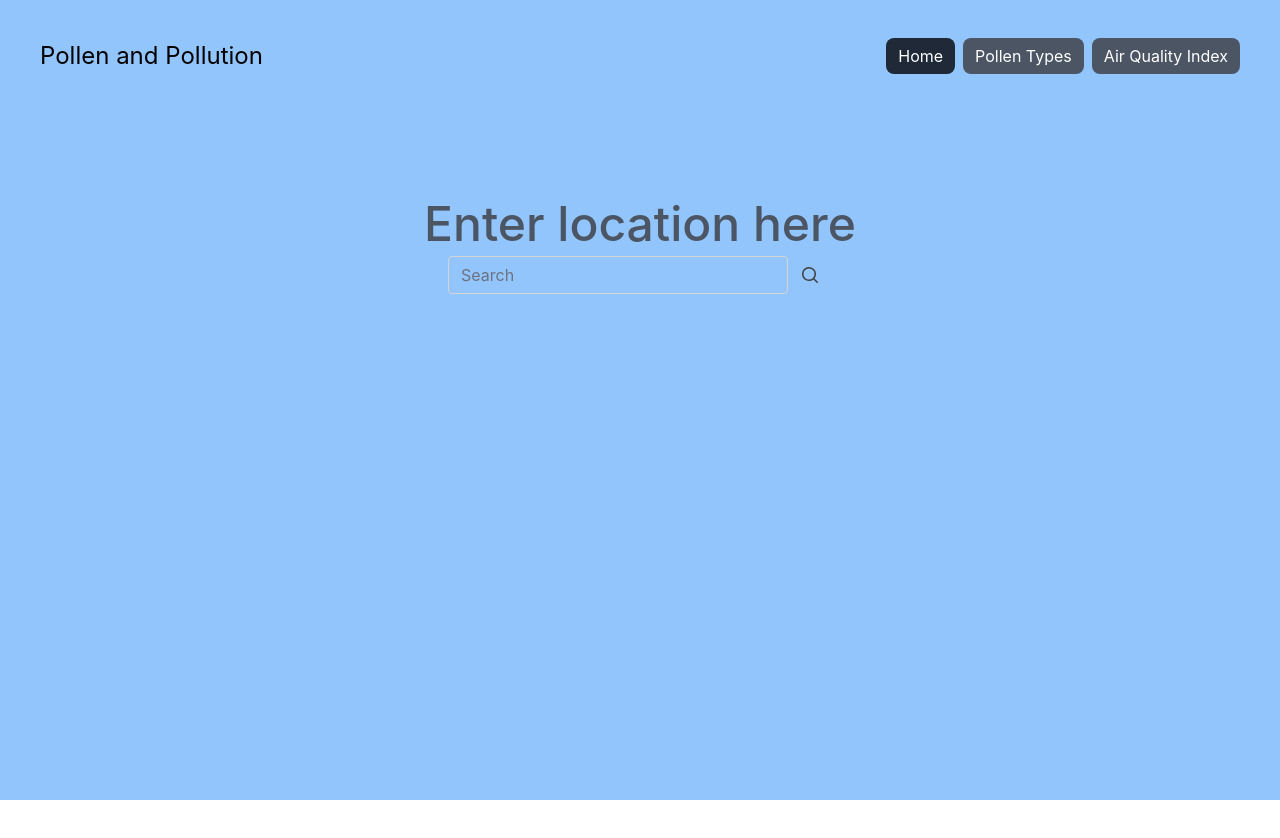
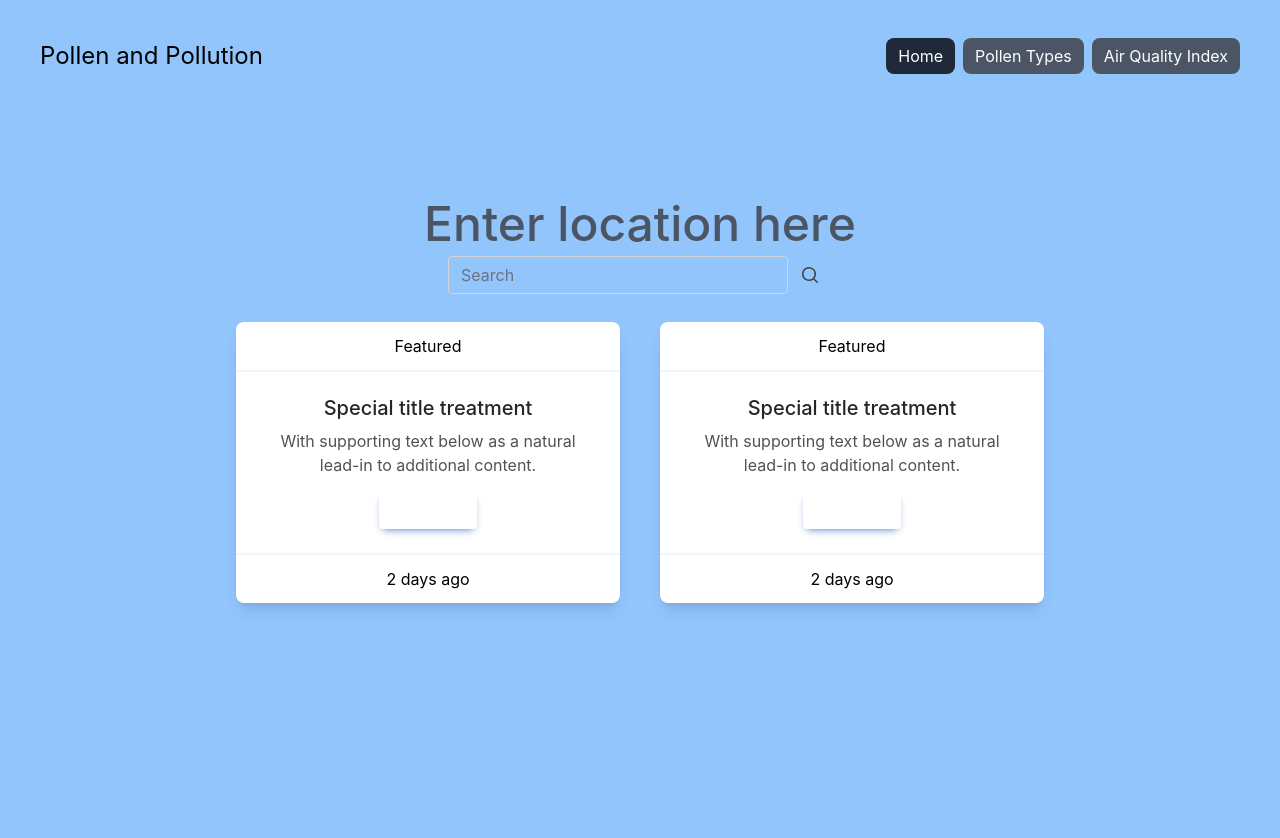
Before and after one commit to Pollon-Pollution-Organisation/pollen-and-pollution, a React (Create React App) app: page /#/ in a window 1280 px wide. Shown: the top 838 px of the page. Before the commit the page ends 800 px from the top, so only its background shows below. Built offline with nearby package versions, Linux system fonts and the light colour scheme; no server answers; the HTML template or start-up script is replaced by a standard one.

Commit message:
Cards Added

```diff
--- a/src/components/Home/Home.js
+++ b/src/components/Home/Home.js
@@ -58,6 +58,67 @@ export default function Home() {
                             </div>
                         </div>
 
+                        <div class="flex justify-center">
+                            <div
+                                class="block max-w-sm rounded-lg bg-white text-center shadow-lg dark:bg-neutral-700 mx-5">
+                                <div
+                                    class="border-b-2 border-neutral-100 py-3 px-6 dark:border-neutral-600 dark:text-neutral-50">
+                                    Featured
+                                </div>
+                                <div class="p-6">
+                                    <h5
+                                        class="mb-2 text-xl font-medium leading-tight text-neutral-800 dark:text-neutral-50">
+                                        Special title treatment
+                                    </h5>
+                                    <p class="mb-4 text-base text-neutral-600 dark:text-neutral-200">
+                                        With supporting text below as a natural lead-in to additional
+                                        content.
+                                    </p>
+                                    <button
+                                        type="button"
+                                        class="inline-block rounded bg-primary px-6 pt-2.5 pb-2 text-xs font-medium uppercase leading-normal text-white shadow-[0_4px_9px_-4px_#3b71ca] transition duration-150 ease-in-out hover:bg-primary-600 hover:shadow-[0_8px_9px_-4px_rgba(59,113,202,0.3),0_4px_18px_0_rgba(59,113,202,0.2)] focus:bg-primary-600 focus:shadow-[0_8px_9px_-4px_rgba(59,113,202,0.3),0_4px_18px_0_rgba(59,113,202,0.2)] focus:outline-none focus:ring-0 active:bg-primary-700 active:shadow-[0_8px_9px_-4px_rgba(59,113,202,0.3),0_4px_18px_0_rgba(59,113,202,0.2)]"
+                                        data-te-ripple-init
+                                        data-te-ripple-color="light">
+                                        Button
+                                    </button>
+                                </div>
+                                <div
+                                    class="border-t-2 border-neutral-100 py-3 px-6 dark:border-neutral-600 dark:text-neutral-50">
+                                    2 days ago
+                                </div>
+                            </div>
+
+                            <div
+                                class="block max-w-sm rounded-lg bg-white text-center shadow-lg dark:bg-neutral-700 mx-5">
+                                <div
+                                    class="border-b-2 border-neutral-100 py-3 px-6 dark:border-neutral-600 dark:text-neutral-50">
+                                    Featured
+                                </div>
+                                <div class="p-6">
+                                    <h5
+                                        class="mb-2 text-xl font-medium leading-tight text-neutral-800 dark:text-neutral-50">
+                                        Special title treatment
+                                    </h5>
+                                    <p class="mb-4 text-base text-neutral-600 dark:text-neutral-200">
+                                        With supporting text below as a natural lead-in to additional
+                                        content.
+                                    </p>
+                                    <button
+                                        type="button"
+                                        class="inline-block rounded bg-primary px-6 pt-2.5 pb-2 text-xs font-medium uppercase leading-normal text-white shadow-[0_4px_9px_-4px_#3b71ca] transition duration-150 ease-in-out hover:bg-primary-600 hover:shadow-[0_8px_9px_-4px_rgba(59,113,202,0.3),0_4px_18px_0_rgba(59,113,202,0.2)] focus:bg-primary-600 focus:shadow-[0_8px_9px_-4px_rgba(59,113,202,0.3),0_4px_18px_0_rgba(59,113,202,0.2)] focus:outline-none focus:ring-0 active:bg-primary-700 active:shadow-[0_8px_9px_-4px_rgba(59,113,202,0.3),0_4px_18px_0_rgba(59,113,202,0.2)]"
+                                        data-te-ripple-init
+                                        data-te-ripple-color="light">
+                                        Button
+                                    </button>
+                                </div>
+                                <div
+                                    class="border-t-2 border-neutral-100 py-3 px-6 dark:border-neutral-600 dark:text-neutral-50">
+                                    2 days ago
+                                </div>
+                            </div>
+                        </div>
+
+
                         <div className='text-center p-5'>
                             <p className='text-md leading-5 text-gray-800 '>
 
```
